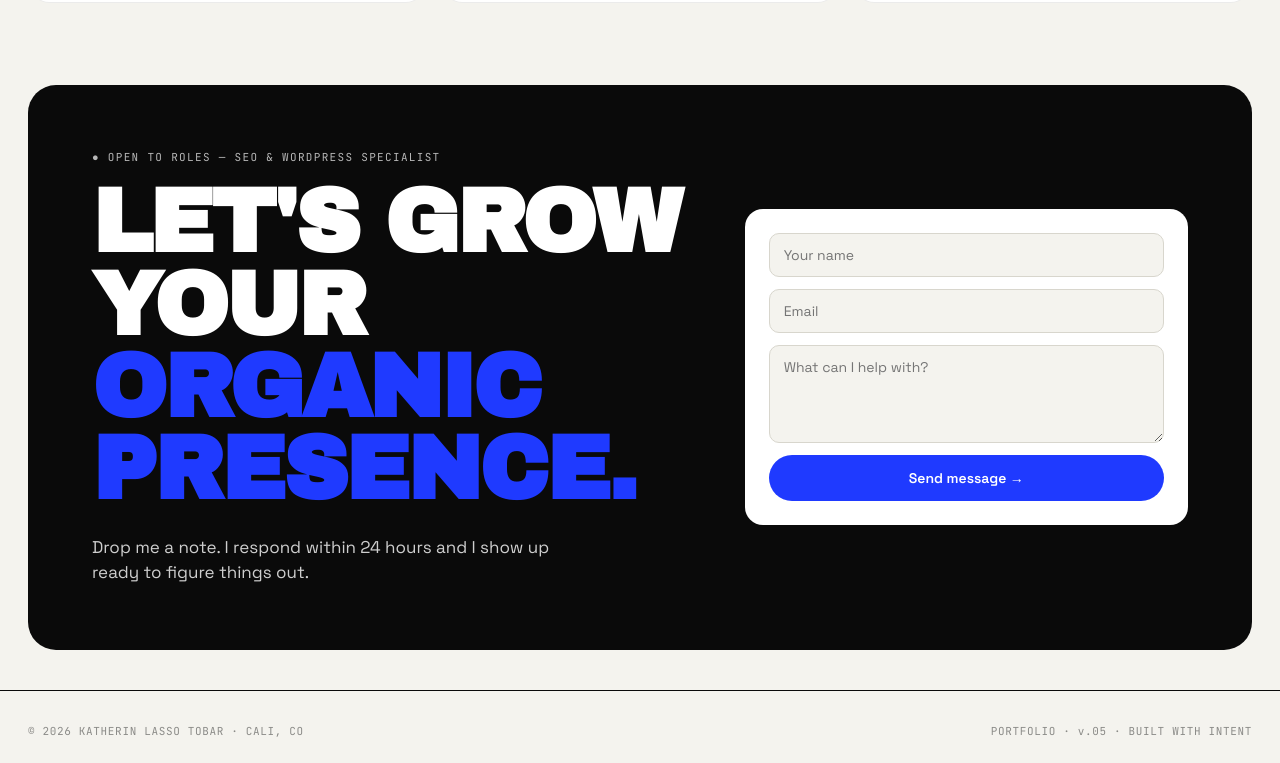
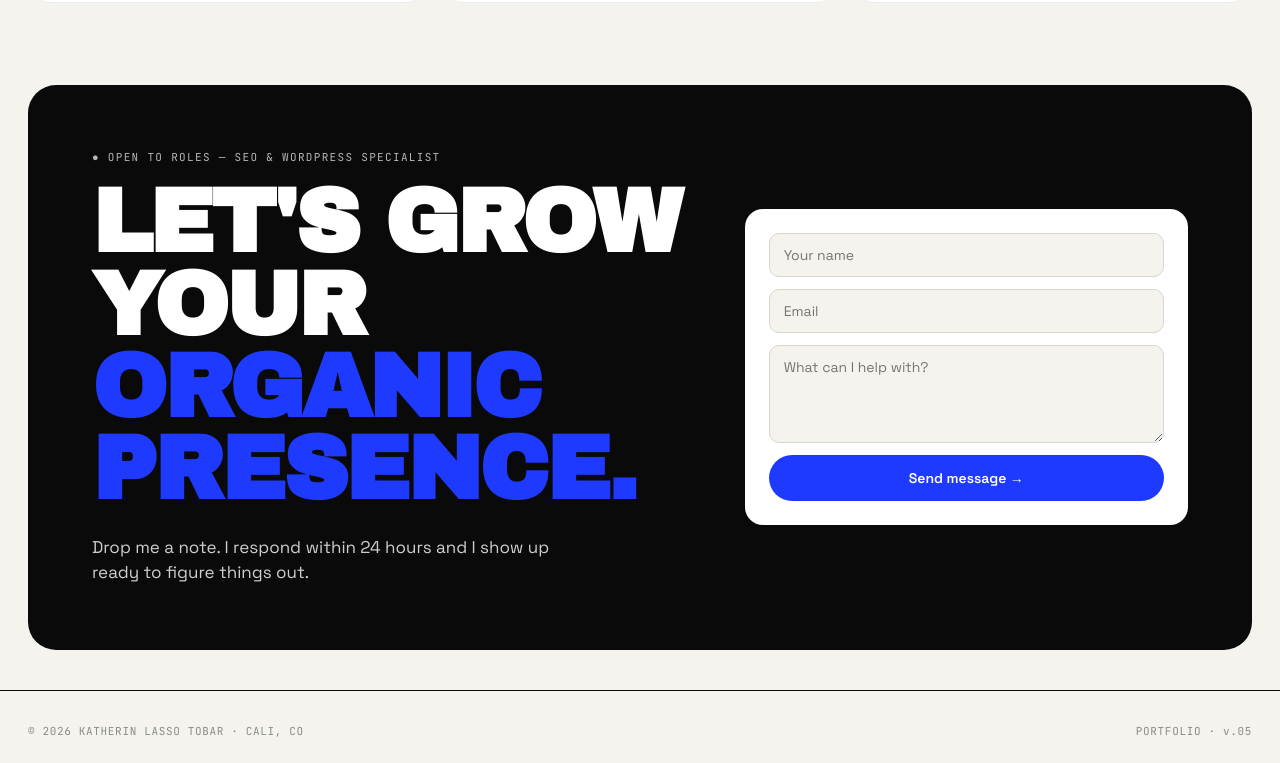
Before and after one commit to Kaitobar/portfolio, a React (Vite) app: page / in a window 1280 px wide. Shown: the part 4371-5134 px from the top of the page. Built offline with nearby package versions, Linux system fonts and the light colour scheme.

Commit message:
Remove BUILT WITH INTENT from footer

```diff
--- a/src/components/Footer.jsx
+++ b/src/components/Footer.jsx
@@ -5,7 +5,7 @@ export const Footer = () => (
         © 2026 KATHERIN LASSO TOBAR · CALI, CO
       </span>
       <span className="mono" style={{ fontSize: 11, color: 'var(--ink-3)', letterSpacing: '0.06em' }}>
-        PORTFOLIO · v.05 · BUILT WITH INTENT
+        PORTFOLIO · v.05
       </span>
     </div>
   </footer>
```
